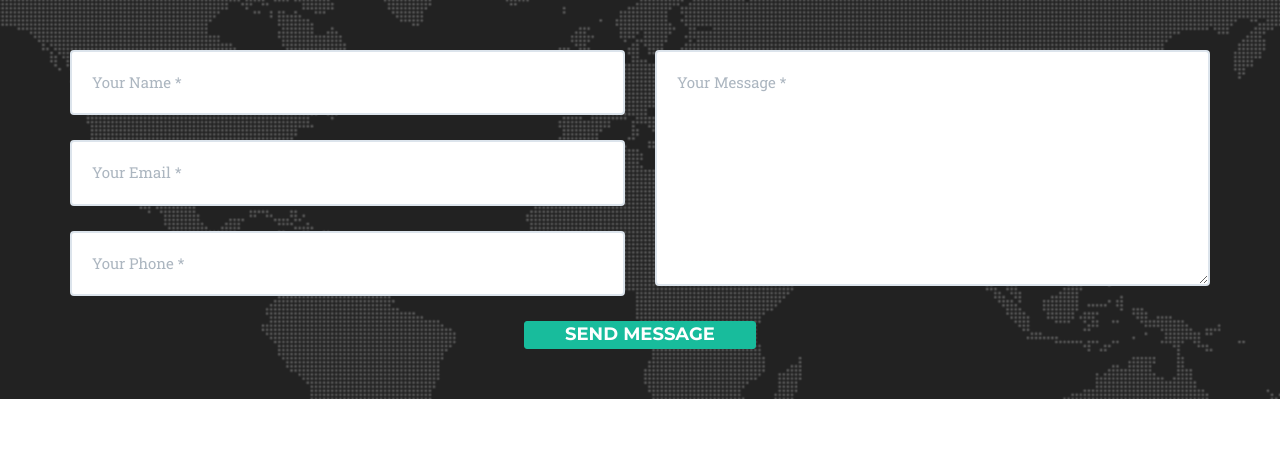
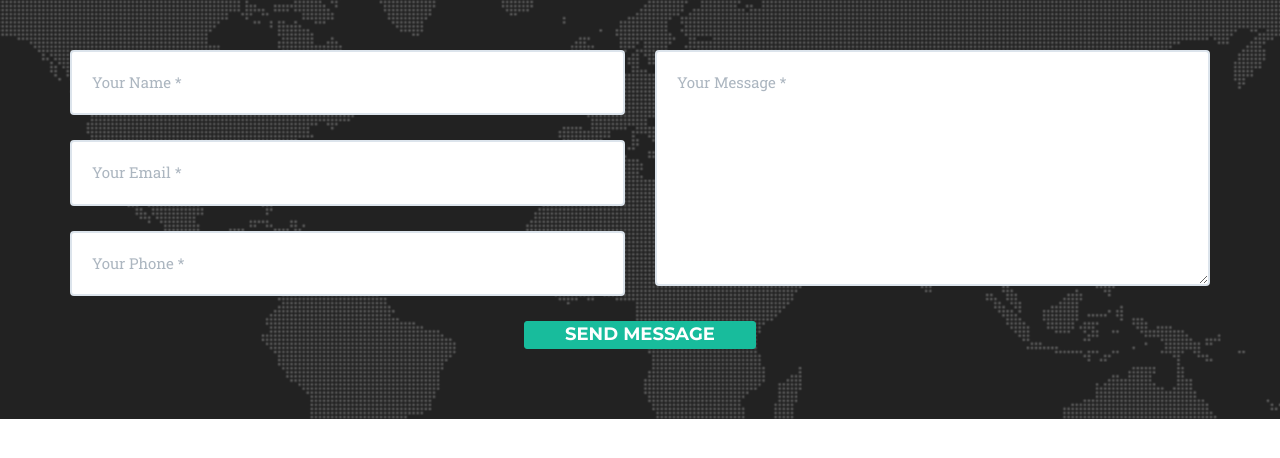
Before and after one commit to easyui/easyui.github.io, a Jekyll site: the page built from qikacontactus.md, in a window 1280 px wide. Shown: the top 458 px of the page. Built offline with Jekyll 4.4.1, drawn with Linux system fonts in a browser that asks for light colours; some web fonts are replaced.

Commit message:
<div class="container" style=" padding-top: 0px; padding-bottom: 20px;">

```diff
--- a/_includes/qikacontact.html
+++ b/_includes/qikacontact.html
@@ -25,7 +25,7 @@
 
 </head>
 <section id="contact">
-    <div class="container">
+    <div class="container" style=" padding-top: 0px; padding-bottom: 20px;">
         <div class="row">
             <div class="col-lg-12">
                 <form name="sentMessage" id="contactForm" novalidate>
```
